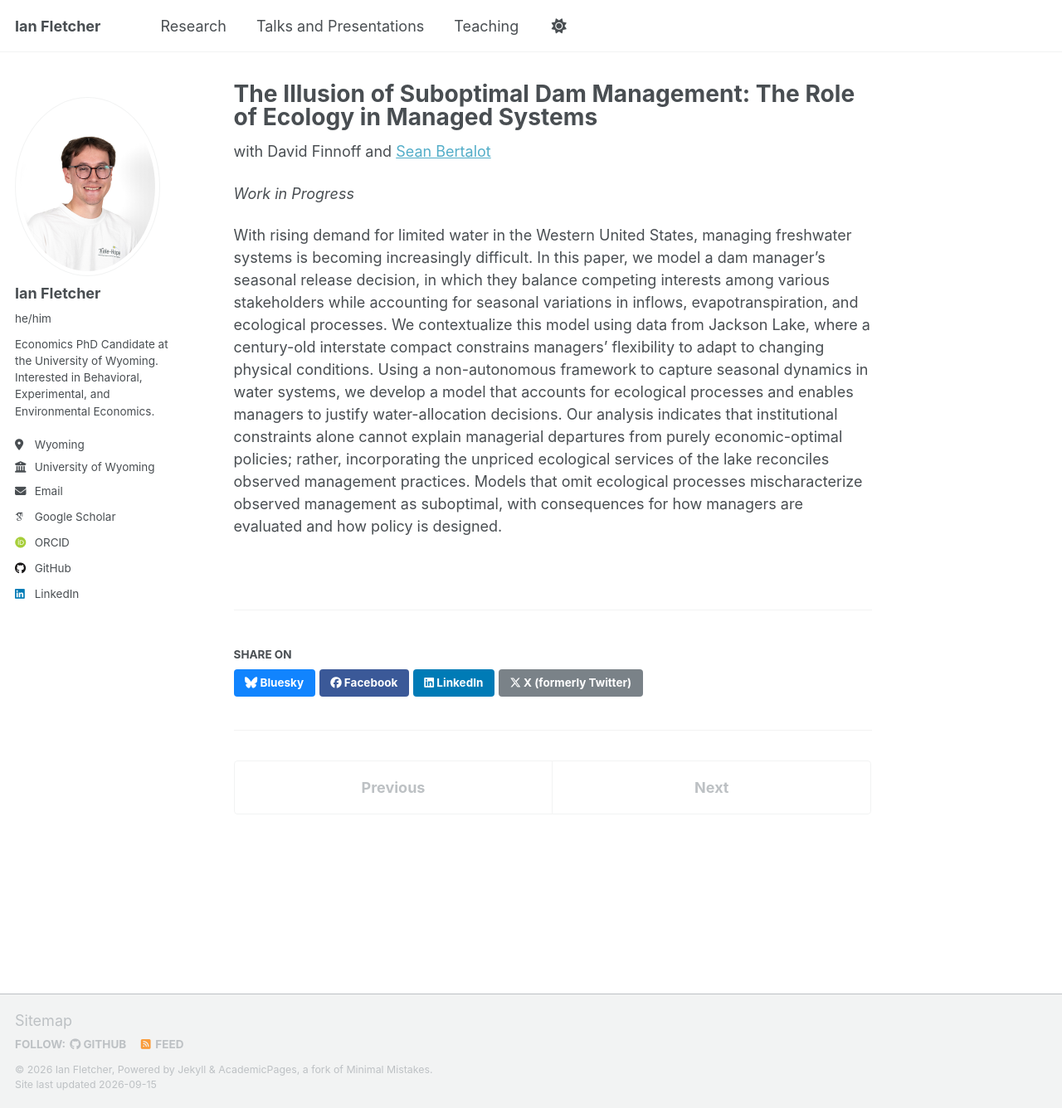
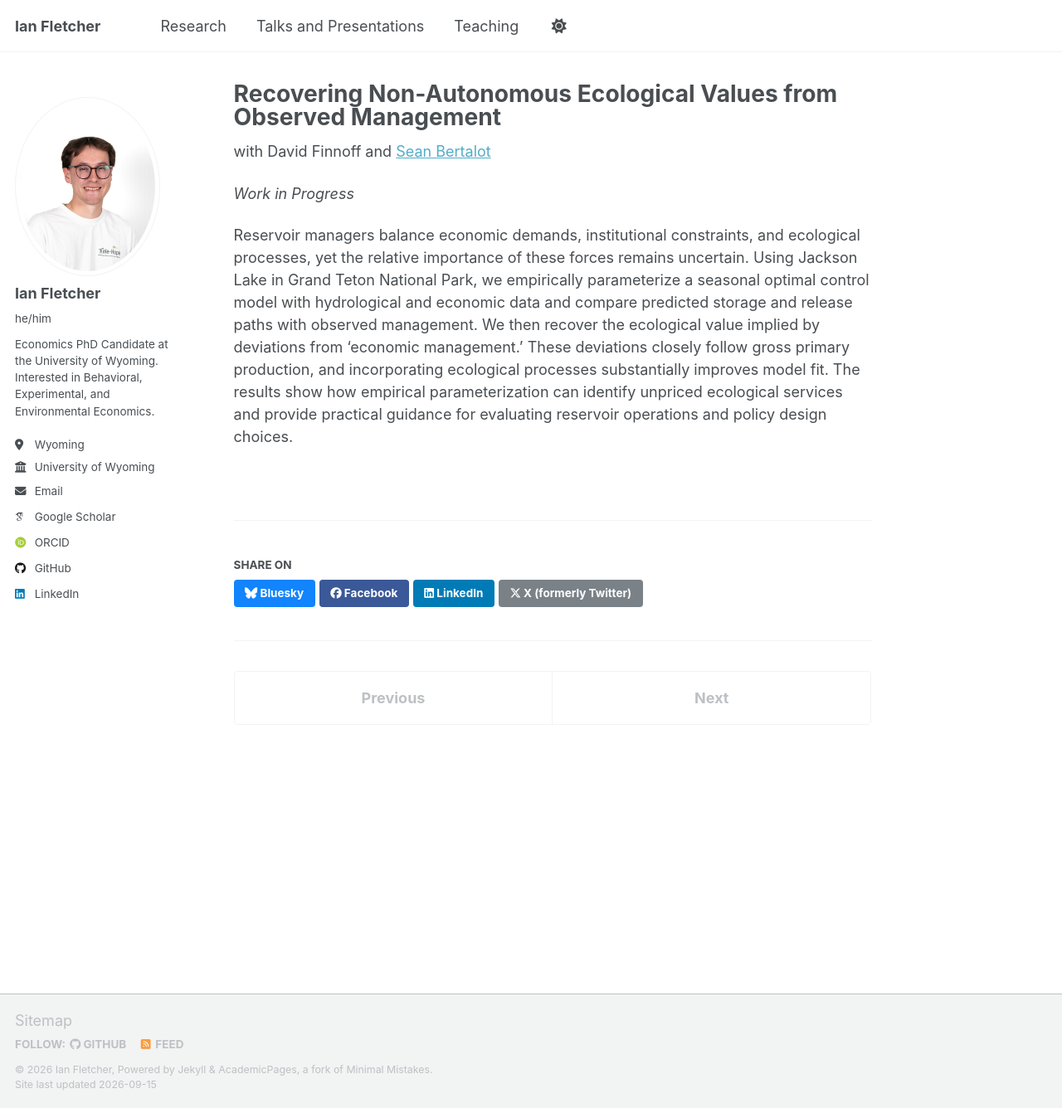
Before and after one commit to fletcherian/fletcherian.github.io, a Jekyll site: the page built from _publications/dams.md, in a window 1280 px wide and 1336 px high. Shown: the whole window at 83% size. Built offline with Jekyll 4.4.1, drawn with Linux system fonts in a browser that asks for light colours; some web fonts are replaced; a script that is not in the unit is left out.

Commit message:
Update title and content of dams publication
This paper presents a seasonal dam-management model for Jackson Lake, emphasizing the importance of ecological processes in water management decisions. It highlights how observed management practices can be better understood by incorporating unpriced ecological services.

```diff
--- a/_publications/dams.md
+++ b/_publications/dams.md
@@ -1,5 +1,5 @@
 ---
-title: "The Illusion of Suboptimal Dam Management: The Role of Ecology in Managed Systems"
+title: "Recovering Non-Autonomous Ecological Values from Observed Management"
 collection: publications
 category: conferences
 permalink: /publication/dams
@@ -11,4 +11,4 @@ with David Finnoff and [Sean Bertalot](https://seanbertalot.weebly.com/)
 
 _Work in Progress_
 
-With rising demand for limited water in the Western United States, managing freshwater systems is becoming increasingly difficult. In this paper, we model a dam manager's seasonal release decision, in which they balance competing interests among various stakeholders while accounting for seasonal variations in inflows, evapotranspiration, and ecological processes. We contextualize this model using data from Jackson Lake, where a century-old interstate compact constrains managers' flexibility to adapt to changing physical conditions. Using a non-autonomous framework to capture seasonal dynamics in water systems, we develop a model that accounts for ecological processes and enables managers to justify water-allocation decisions. Our analysis indicates that institutional constraints alone cannot explain managerial departures from purely economic-optimal policies; rather, incorporating the unpriced ecological services of the lake reconciles observed management practices. Models that omit ecological processes mischaracterize observed management as suboptimal, with consequences for how managers are evaluated and how policy is designed.
+Reservoir managers balance economic demands, institutional constraints, and ecological processes, yet the relative importance of these forces remains uncertain. Using Jackson Lake in Grand Teton National Park, we empirically parameterize a seasonal optimal control model with hydrological and economic data and compare predicted storage and release paths with observed management. We then recover the ecological value implied by deviations from ‘economic management.’ These deviations closely follow gross primary production, and incorporating ecological processes substantially improves model fit. The results show how empirical parameterization can identify unpriced ecological services and provide practical guidance for evaluating reservoir operations and policy design choices.
```
